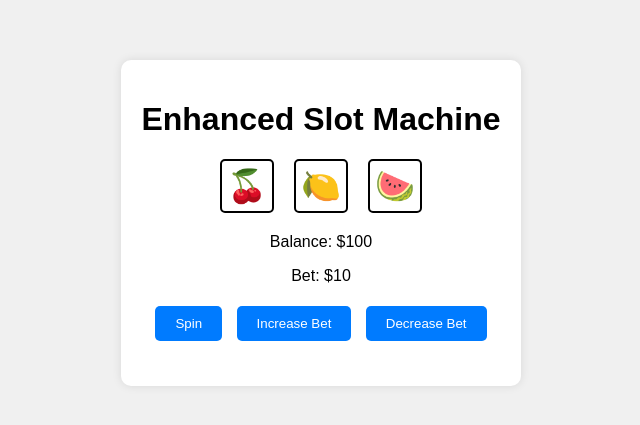
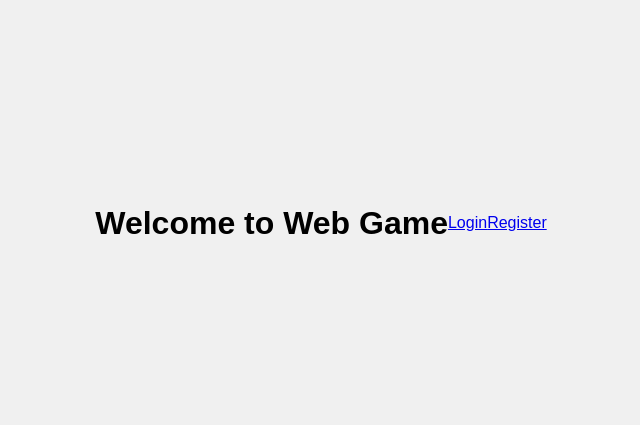
Before and after one commit to Ruskioi/Mineral, a plain HTML site: page index.html in a window 1280 px wide. Shown: the part 185-610 px from the top of the page, without its empty margins (319-959 px from the left). Drawn offline with Linux system fonts and the light colour scheme; files that its build step writes are made by us from their sources.

Commit message:
Update index.html

```diff
--- a/index.html
+++ b/index.html
@@ -1,28 +1,14 @@
 <!DOCTYPE html>
 <html lang="en">
 <head>
-    <meta charset="UTF-8">
-    <meta name="viewport" content="width=device-width, initial-scale=1.0">
-    <title>Enhanced Slot Machine</title>
-    <link rel="stylesheet" href="styles.css">
+  <meta charset="UTF-8">
+  <meta name="viewport" content="width=device-width, initial-scale=1.0">
+  <title>Web Game</title>
+  <link rel="stylesheet" href="css/styles.css">
 </head>
 <body>
-    <div class="container">
-        <h1>Enhanced Slot Machine</h1>
-        <div class="slot-machine">
-            <div id="reel1" class="reel">🍒</div>
-            <div id="reel2" class="reel">🍋</div>
-            <div id="reel3" class="reel">🍉</div>
-        </div>
-        <div class="controls">
-            <p>Balance: $<span id="balance">100</span></p>
-            <p>Bet: $<span id="bet">10</span></p>
-            <button id="spinButton">Spin</button>
-            <button id="increaseBetButton">Increase Bet</button>
-            <button id="decreaseBetButton">Decrease Bet</button>
-        </div>
-        <p id="message"></p>
-    </div>
-    <script src="mineral.js"></script>
+  <h1>Welcome to Web Game</h1>
+  <a href="login.html">Login</a>
+  <a href="register.html">Register</a>
 </body>
 </html>
```
